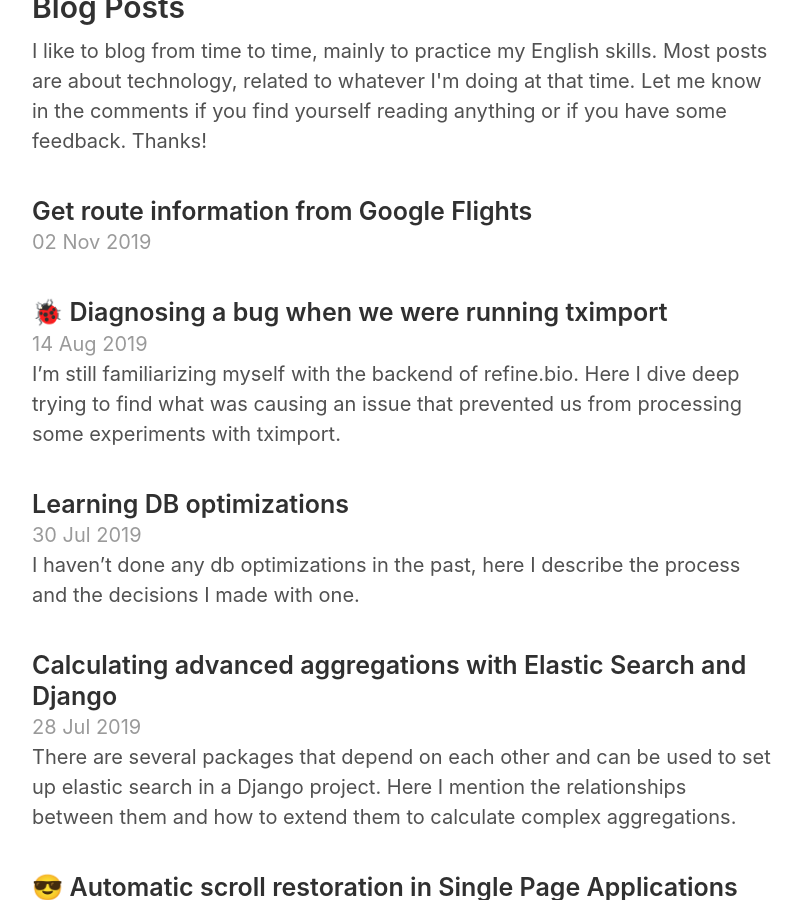
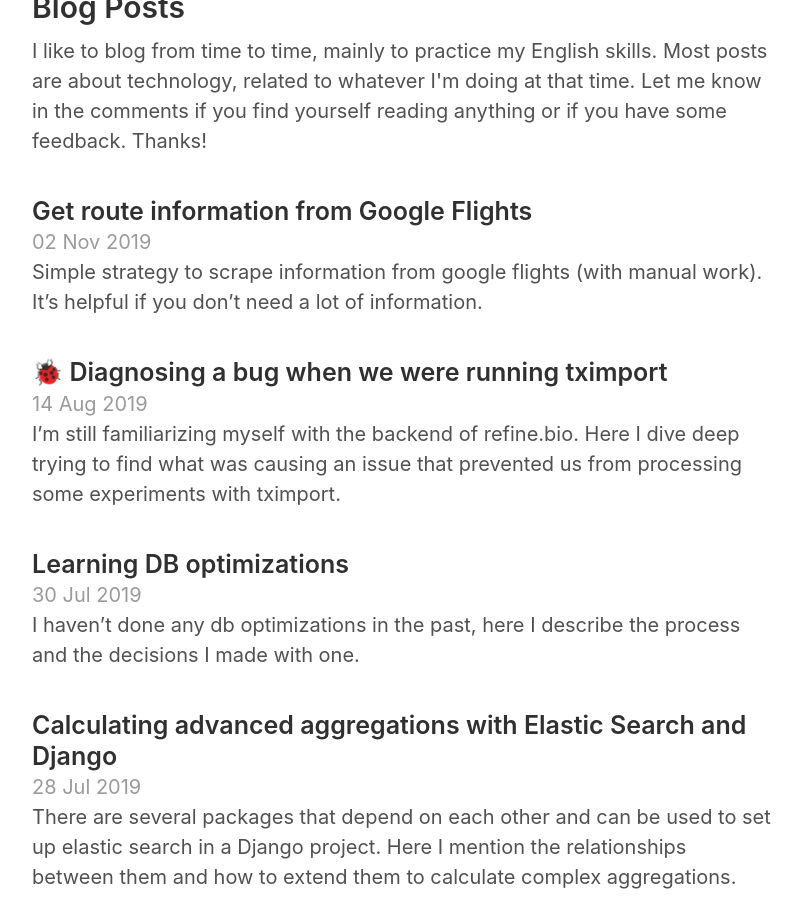
Before and after one commit to arielsvn/arielsvn.github.io, a Jekyll site: the page built from index.html, in a window 1280 px wide and 900 px high, scrolled down 1013 px. Shown: the whole window, without its empty margins (238-1040 px from the left). Built offline with Jekyll 4.4.1, drawn with Linux system fonts in a browser that asks for light colours; the list of posts is cut into pages by our own code.

Commit message:
gflights summary

```diff
--- a/_posts/2019-11-02-get-route-information-google-flights.md
+++ b/_posts/2019-11-02-get-route-information-google-flights.md
@@ -7,7 +7,7 @@ categories:
   - cuba
   - google flights
 layout: post
-summary:
+summary: Simple strategy to scrape information from google flights (with manual work). It's helpful if you don't need a lot of information.
 ---
 
 This next December (12/2019), the US government announced that they will ban flights from the US to all cities in Cuba except for the US.
```
